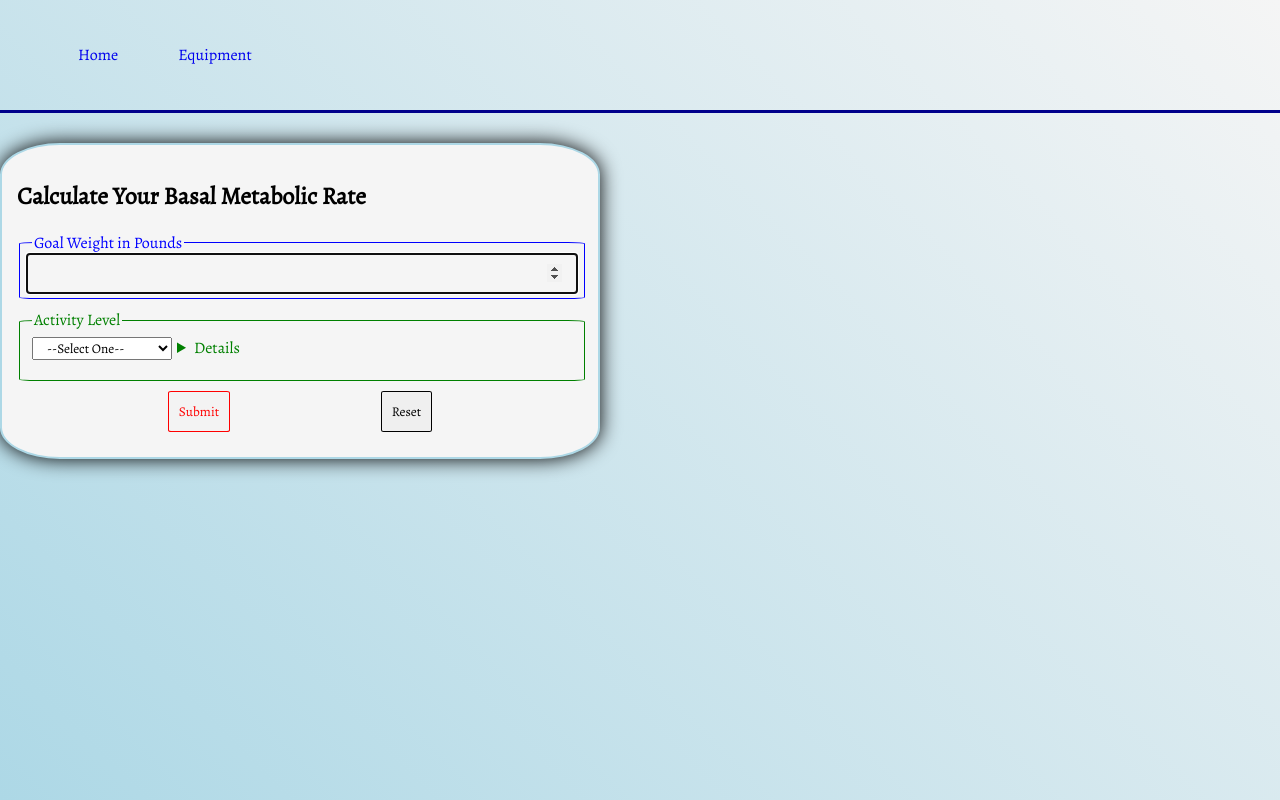
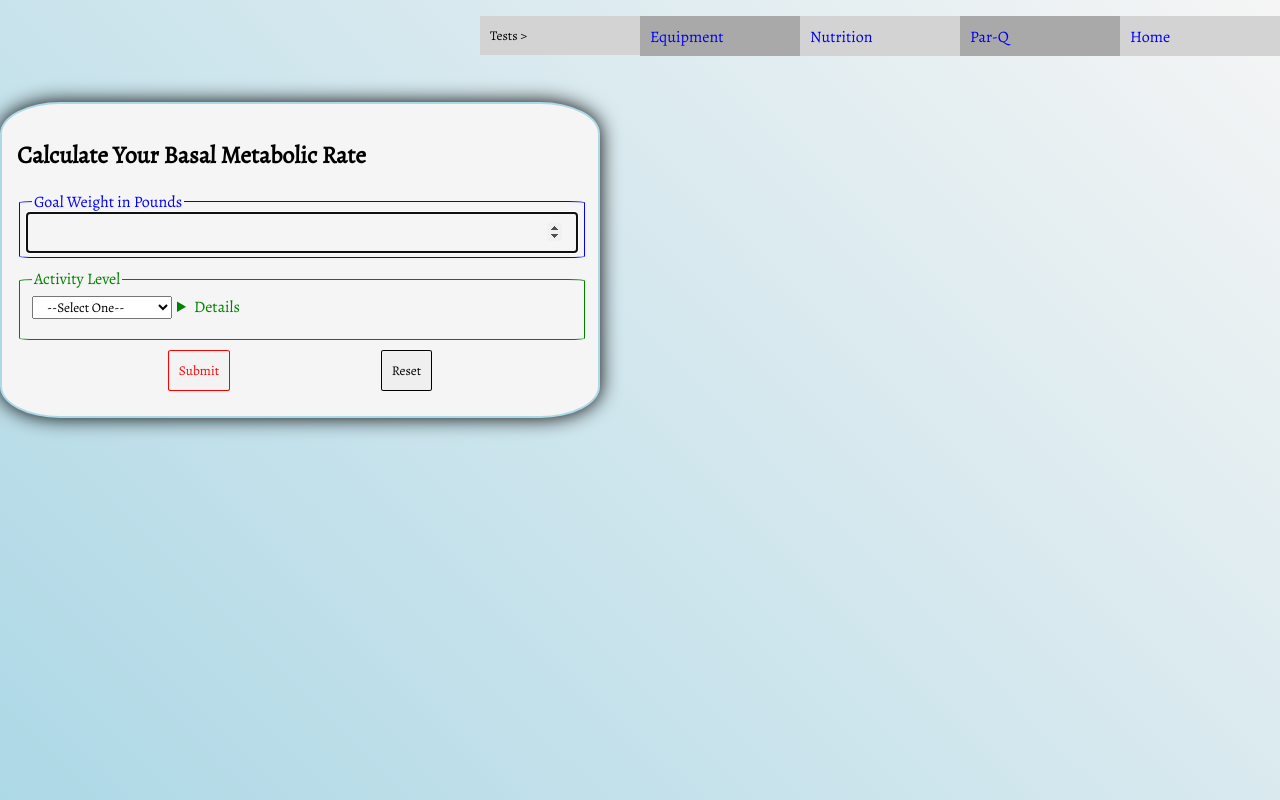
Before and after one commit to damatoaj/fitTest, a React (Create React App) app: page /nutrition in a window 1280 px wide. Built offline with nearby package versions, Linux system fonts and the light colour scheme.

Commit message:
Updated nav bar colors with classes

```diff
--- a/src/CSS/Links.css
+++ b/src/CSS/Links.css
@@ -22,3 +22,98 @@ a:active {
 a:disabled {
     text-decoration: strike-through;
 }
+
+button.link {
+    border: none;
+    width: 100%;
+    text-align: left;
+    border-radius: 0%;
+}
+
+button.link[data-active="false"]::after {
+    content: '  >';
+}
+
+button.link[data-active='true']::after {
+    content: '  v';
+}
+
+button.link:hover {
+    border: none;
+    background-color: darkblue;
+    width: 100%;
+    text-align: left;
+}
+
+nav a {
+    width: 100% !important;
+    display: block;
+}
+
+nav > ul > * {
+    width:100%;
+}
+
+nav li {
+    list-style: none;
+}
+
+nav > ul > li {
+    width: clamp(100px, 10rem ,300px);
+}
+
+/* button.link[data-layer="1"] + ul > li:nth-child(even) {
+    background-color: darkgray;
+} */
+
+.light {
+    background-color: lightgray;
+}
+
+.dark {
+    background-color: darkgray;
+}
+
+li.subnav {
+    background-color: transparent;
+}
+
+/* .subnav > ul > li:nth-child(odd) {
+    background-color: transparent;
+} */
+
+
+
+/* .sub-subnav > ul > li:nth-child(odd) {
+    background-color: lightgrey;
+}
+
+.sub-subnav > ul > li:nth-child(even) {
+    background-color: darkgrey;
+} */
+
+button.link[data-active="false"] + * {
+    display: none !important;
+}
+
+button.link[data-active="true"] + * {
+    position: relative;
+    z-index: 100;
+}
+
+@media screen and (min-width : 800px) {
+    nav {
+        display: flex;
+        flex-direction: row;
+        justify-content: end;
+        width: 100%;
+        padding: 0;
+        margin: 0;
+    }
+
+    nav > ul {
+        display: flex;
+        flex-direction: row-reverse;
+        height: clamp(10px, 10rem, 40px);
+    }
+}
--- a/src/Components/NavBar.tsx
+++ b/src/Components/NavBar.tsx
@@ -1,13 +1,20 @@
 import { Link } from 'react-router-dom'
 import { User, UserKeys, Link as L } from '../interfaces'
-import { navLinks } from '../Screens/Variables/navLinks'
-
+import { navLinks, sub } from '../Screens/Variables/navLinks'
+import { useState } from 'react'
 interface NavBarProps {
     u: User
 }
 
 
 const NavBar = ({u} : NavBarProps) => {
+    const [state, setState] = useState({
+        tests: 'false',
+        muscularEndurance: 'false',
+        muscularStrength: 'false',
+        cardiovascularEndurance: 'false'
+    });
+
     const links = navLinks.map((link : L, i: number) => {
         let enabled : Boolean = true;
         link.dependencies.forEach((d : UserKeys)=> {
@@ -26,12 +33,89 @@ const NavBar = ({u} : NavBarProps) => {
             </li>
         )}
     })
+
+
     return (
-        <header>
-            <menu>
-                {links}
-            </menu>
-        </header>
+        <nav>
+            <ul>
+                <li className='light'>
+                    <Link to='/' >Home</Link>
+                </li>
+                <li className='dark'>
+                    <Link to='/parq'>Par-Q</Link>
+                </li>
+                <li className='light'>
+                    <Link to='/nutrition'>Nutrition</Link>
+                </li>
+                <li className='dark'>
+                    <Link to='/equipment'>Equipment</Link>
+                </li>
+                <li className='subnav'>
+                    <button
+                        type="button"
+                        className='link light'
+                        data-active={state.tests}
+                        onClick={()=> state.tests=== 'false' ? setState({...state, tests : 'true'}) : setState({...state, tests : 'false'})}
+                    >
+                        Tests
+                    </button>
+                    <ul data-active='false'>
+                        <li className='sub-subnav'>
+                            <button
+                                type="button"
+                                className='link dark'
+                                data-active={state.muscularEndurance}
+                                onClick={()=> state.muscularEndurance === 'false' ? setState({...state, muscularEndurance : 'true'}) : setState({...state, muscularEndurance : 'false'})}
+                            >
+                                Muscular Endurance
+                            </button>
+                            <ul>
+                                <li className='light'>
+                                    <Link to='/pushups/instructions'>Pushups</Link>
+                                </li>
+                            </ul>
+                        </li>
+                        <li className='sub-subnav'>
+                            <button
+                                className='link light'
+                                type='button'
+                                data-active={state.muscularStrength}
+                                onClick={()=> state.muscularStrength === 'false' ? setState({...state, muscularStrength : 'true'}) : setState({...state, muscularStrength : 'false'})}
+
+                            >
+                                Muscular Strength
+                            </button>
+                            <ul>
+                                <li className='dark'>
+                                    <Link to='/bench-press/instructions'>Bench Press</Link>
+                                </li>
+                                <li className='light'>
+                                    <Link to='/grip-strength/instructions'>Grip Strength</Link>
+                                </li>
+                                <li className='dark'>
+                                    <Link to='/leg-press/instructions'>Leg Press</Link>
+                                </li>
+                            </ul>
+                        </li>
+                        <li className='sub-subnav'>
+                            <button
+                                type="button"
+                                className='link dark'
+                                data-active={state.cardiovascularEndurance}
+                                onClick={()=> state.cardiovascularEndurance === 'false' ? setState({...state, cardiovascularEndurance : 'true'}) : setState({...state, cardiovascularEndurance : 'false'})}
+                            >
+                                Cardiovascular Endurance
+                            </button>
+                            <ul>
+                                <li className='light'>
+                                    <Link to='/step-test/instructions'>McArdle Step Test</Link>
+                                </li>
+                            </ul>
+                        </li>
+                    </ul>
+                </li>
+            </ul>
+        </nav>
     )
 }
 
--- a/src/Screens/Variables/navLinks.ts
+++ b/src/Screens/Variables/navLinks.ts
@@ -2,6 +2,7 @@ import { Link } from "../../interfaces";
 
 export const navLinks : Link [] = [
     {label: 'Home', value:'/', dependencies: []},
+    {label: 'Par-Q', value: '/parq', dependencies: []},
     {label:'Pushups', value:'/pushups/instructions', dependencies: ['age', 'sex']},
     {label:'Nutrition', value:'/nutrition', dependencies: ['age', 'sex', 'currentWeight', 'goalWeight']},
     {label: 'Bench Press', value:'/bench-press/instructions', dependencies: ['age', 'sex', 'currentWeight']},
@@ -10,3 +11,26 @@ export const navLinks : Link [] = [
     {label: 'Equipment', value:'/equipment', dependencies: []},
     {label: 'Step Test', value:'/step-test/instructions', dependencies: ['age', 'sex']}
 ]
+
+export const sub = [{topLabel: 'Tests', sublinks: [
+    {
+        label : 'Muscular Endurance',
+        links : [
+            {label:'Pushups', value:'/pushups/instructions', dependencies: ['age', 'sex']}
+        ]
+    },
+    {
+        label : "Muscular Strength",
+        links: [
+            {label: 'Bench Press', value:'/bench-press/instructions', dependencies: ['age', 'sex', 'currentWeight']},
+            {label: 'Leg Press', value:'/leg-press/instructions', dependencies: ['age', 'sex', 'currentWeight']},
+            {label: 'Grip Strength', value:'/grip-strength/instructions', dependencies: ['age', 'sex', 'currentWeight']}
+        ]
+    },
+    {
+        label : "Cardiovascular Endurance",
+        links : [
+            {label: 'Step Test', value:'/step-test/instructions', dependencies: ['age', 'sex']}
+        ]
+    }
+]}]
```
Also changed, not shown: src/CSS/Buttons.css (line endings or trailing spaces).
